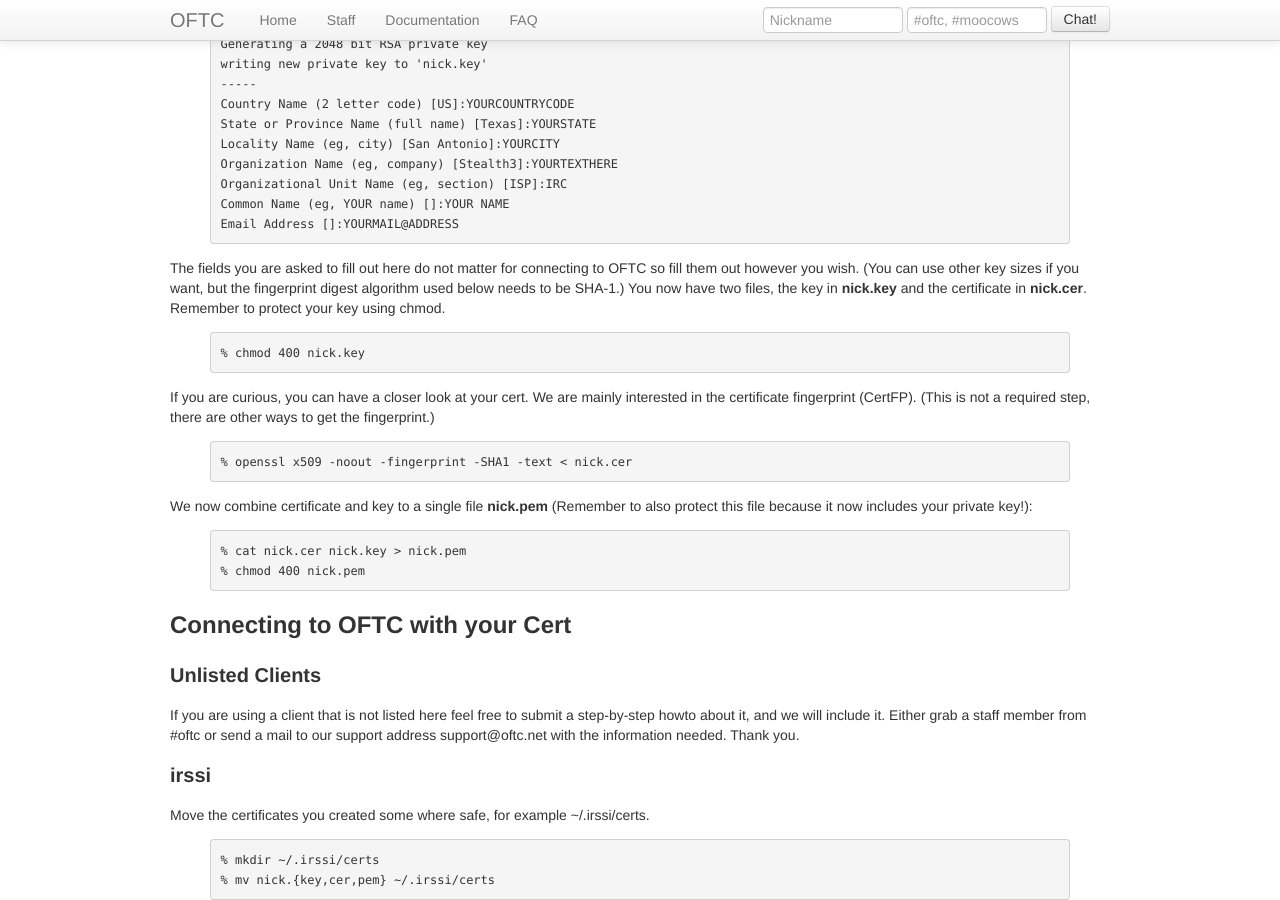
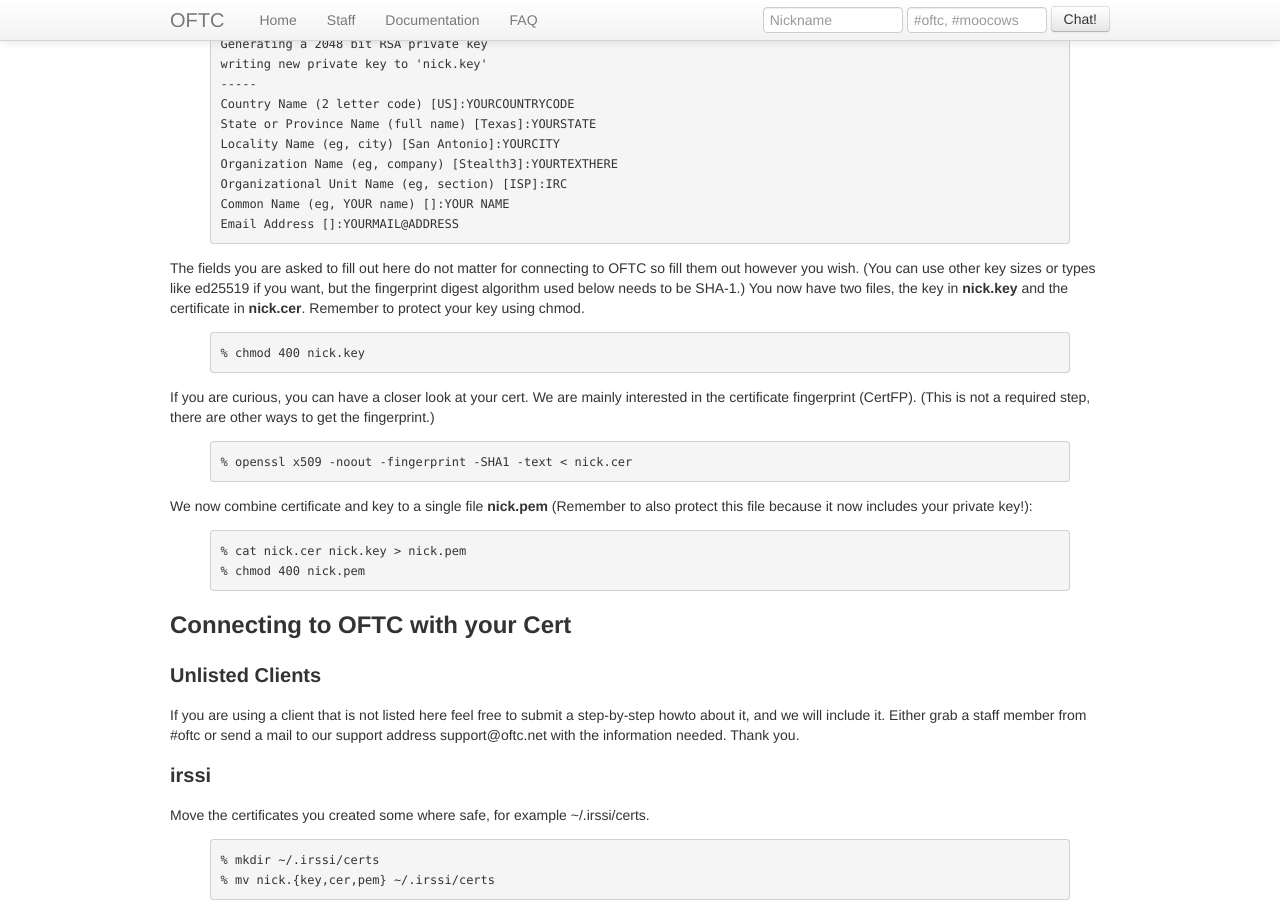
Before and after one commit to oftc/oftc-web, a Jekyll site: the page built from NickServ/CertFP.md, in a window 1280 px wide and 900 px high, scrolled down 909 px. Built offline with Jekyll 4.4.1, drawn with Linux system fonts in a browser that asks for light colours.

Commit message:
CertFP: Point out that ed25519 works as well
Thanks to jelly for the suggestion.

```diff
--- a/NickServ/CertFP.md
+++ b/NickServ/CertFP.md
@@ -37,7 +37,7 @@
 {% endhighlight %}
 
 The fields you are asked to fill out here do not matter for connecting to OFTC
-so fill them out however you wish. (You can use other key sizes if you want, but
+so fill them out however you wish. (You can use other key sizes or types like ed25519 if you want, but
 the fingerprint digest algorithm used below needs to be SHA-1.) You now have two files, the key in
 **nick.key** and the certificate in **nick.cer**. Remember to protect your key
 using chmod.
```
